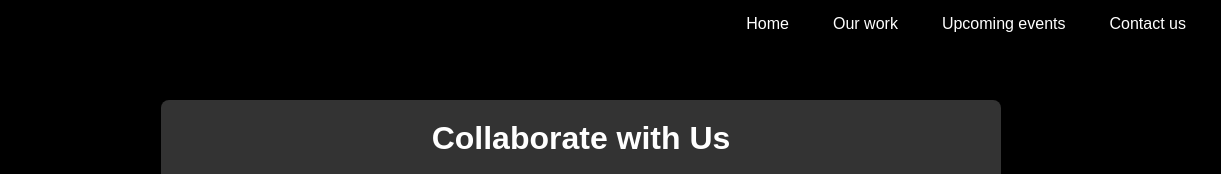
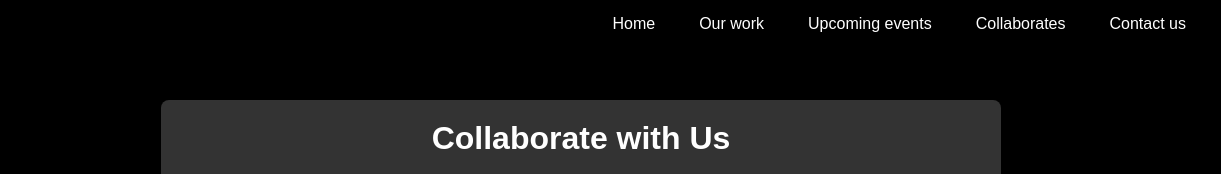
Before and after one commit to SayuruSandaru/SayuruSandaru.github.io, a plain HTML site: page html/collaborate.html in a window 1280 px wide. Shown: the top 174 px of the page, 59-1280 px from the left. Drawn offline with Linux system fonts and the light colour scheme.

Commit message:
Update collaborate.html

```diff
--- a/html/collaborate.html
+++ b/html/collaborate.html
@@ -25,6 +25,7 @@
         <a id="nav-home" href="../index.html">Home</a>
         <a id="nav-works" href="see_all.html">Our work</a>
         <a href="upcoming_event.html" id="nav-events">Upcoming events</a>
+        <a href="collaborate.html" id="nav-collaborate">Collaborates</a>
         <a href="contact.html" id="nav-contact">Contact us</a>
       </div>
     </div>
```
